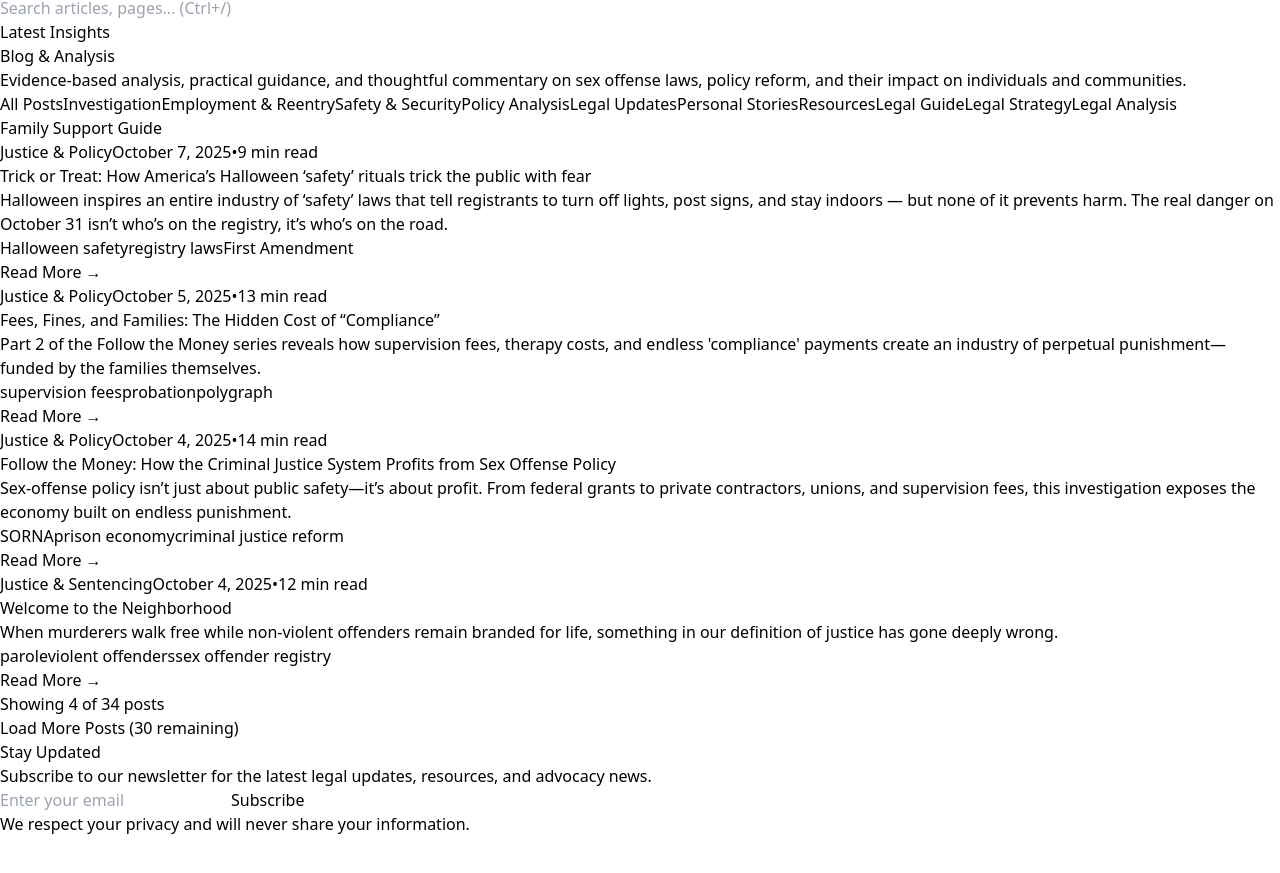
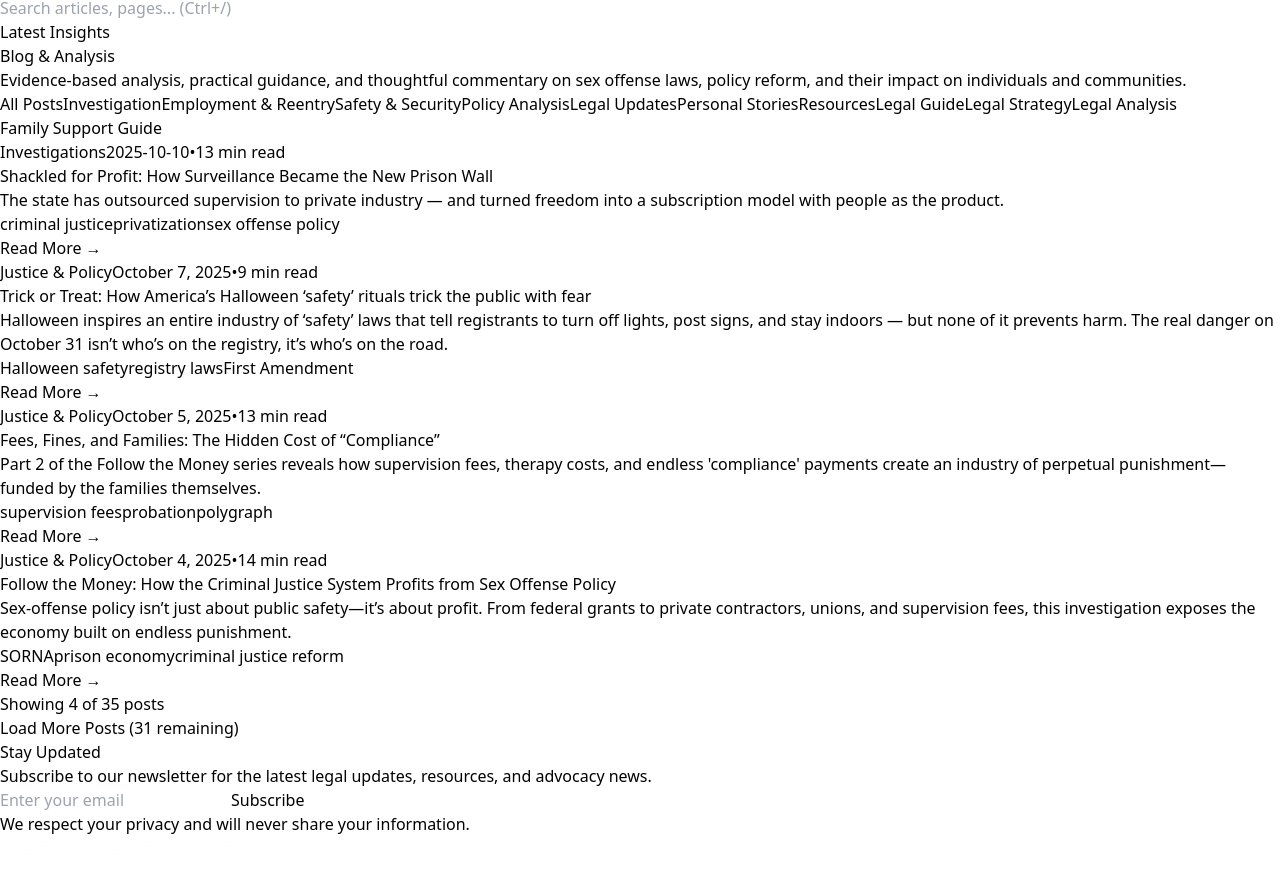
Before and after one commit to projectsolarrecon/Solar, a React (Vite) app: page /blog in a window 1280 px wide. Shown: the part 3036-3909 px from the top of the page. Built offline with nearby package versions, Linux system fonts and the light colour scheme.

Commit message:
Update blogPosts.ts

```diff
--- a/src/data/blogPosts.ts
+++ b/src/data/blogPosts.ts
@@ -12,6 +12,17 @@ export interface BlogPost {
 
 export const allBlogPosts: BlogPost[] = [
   // Insert this object at the TOP of the exported array (newest-first):
+{
+  id: "follow-the-money-part-3",
+  title: "Shackled for Profit: How Surveillance Became the New Prison Wall",
+  excerpt: "The state has outsourced supervision to private industry — and turned freedom into a subscription model with people as the product.",
+  author: "SOLAR Project",
+  date: "2025-10-10",
+  readTime: "13 min read",
+  category: "Investigations",
+  tags: ["criminal justice", "privatization", "sex offense policy", "electronic monitoring", "surveillance"],
+  path: "/blog/follow-the-money-part-3"
+},
 {
   id: "halloween-safety-myth-2025-10-07",
   title: "Trick or Treat: How America’s Halloween ‘safety’ rituals trick the public with fear",
```
